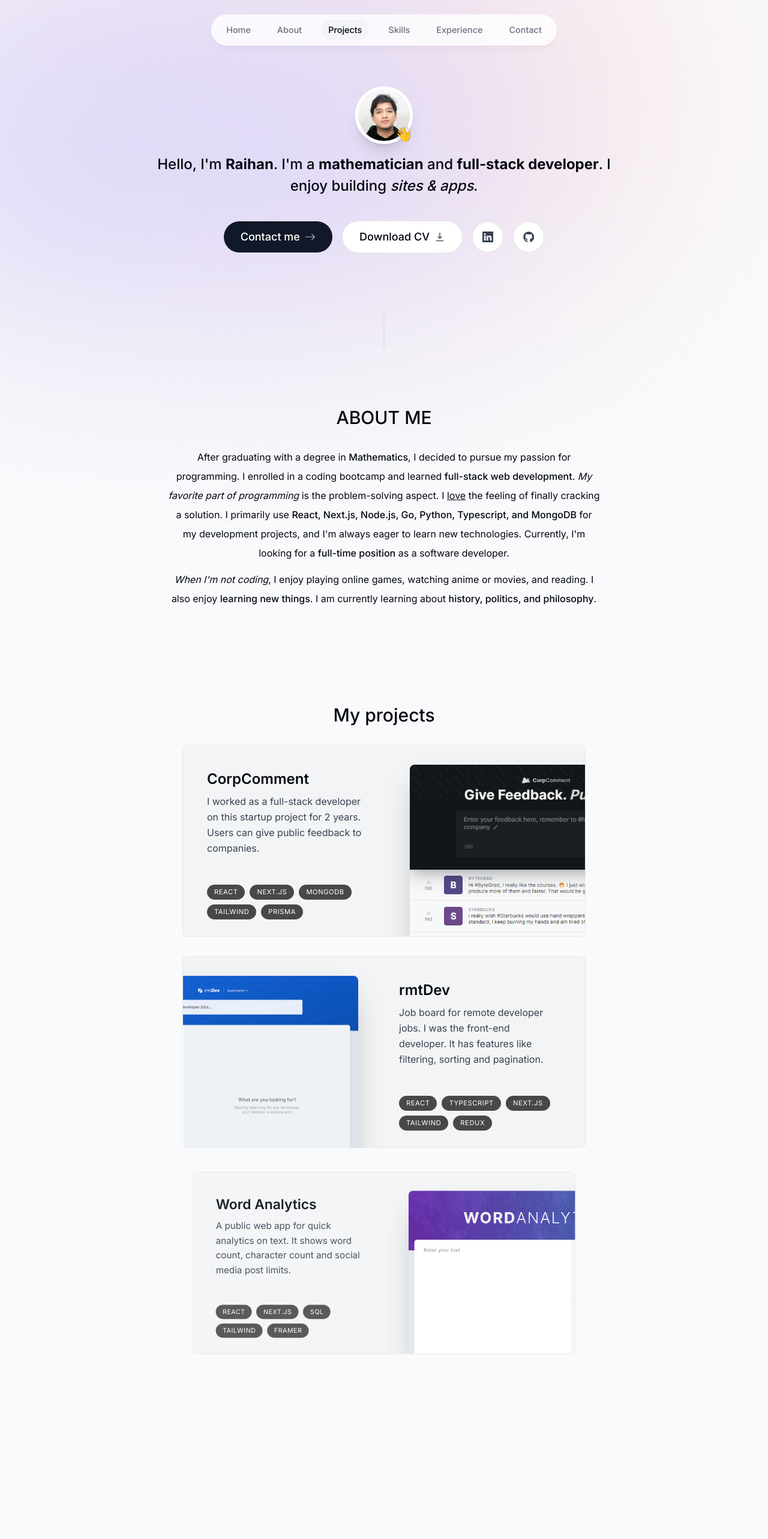
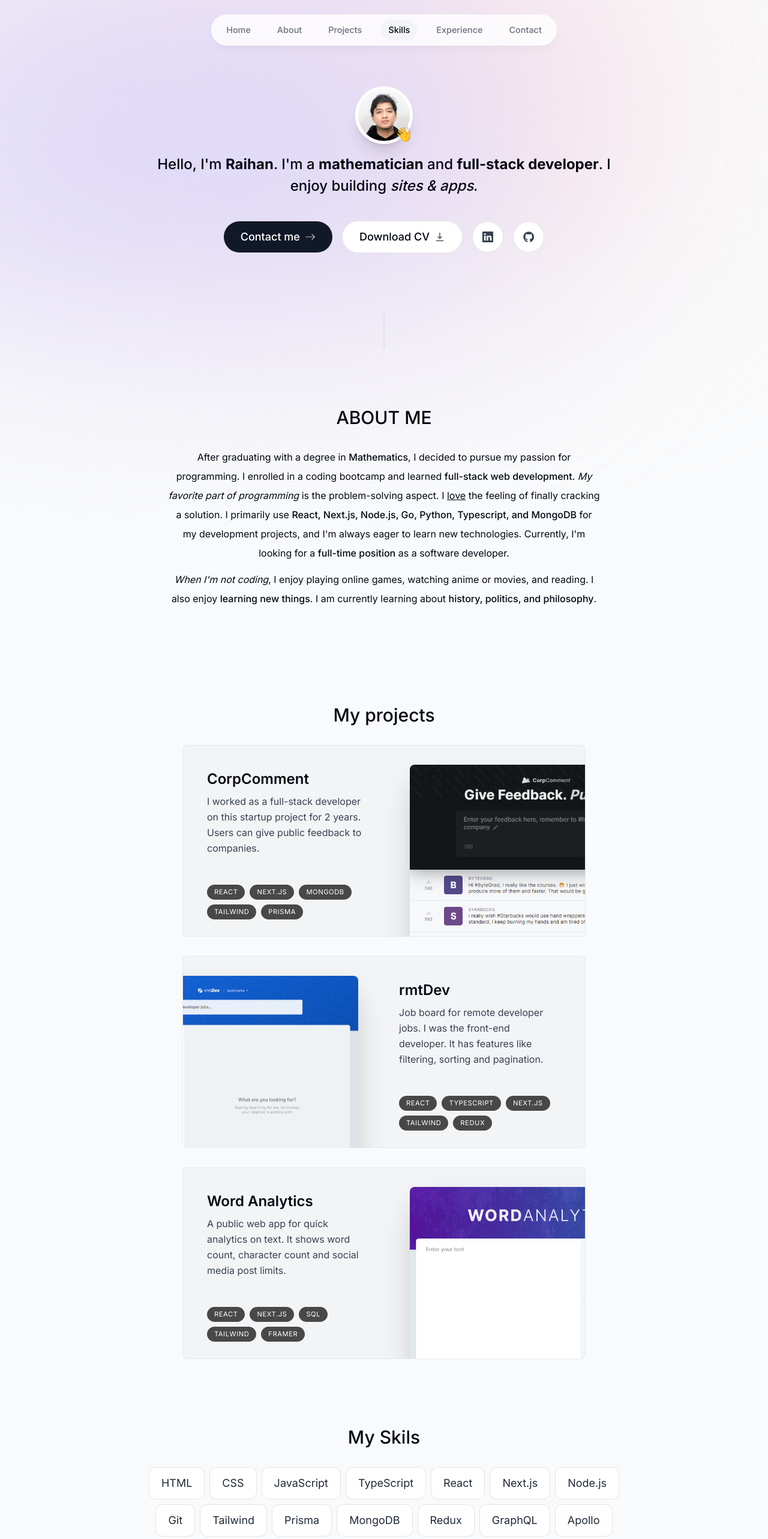
Before and after one commit to raihannooriman/hanhub, a Next.js app: page / in a window 1280 px wide. Shown: the top 2566 px of the page at 60% size. Before the commit the page ends 2266 px from the top, so only its background shows below. Built offline with nearby package versions, Linux system fonts and the light colour scheme.

Commit message:
"header fix & skills"

```diff
--- a/app/page.tsx
+++ b/app/page.tsx
@@ -2,6 +2,7 @@
 import Intro from "@/components/intro";
 import Projects from "@/components/projects";
 import SectionDivider from "@/components/section-divider";
+import Skills from "@/components/skills";
 
 export default function Home() {
   return (
@@ -10,6 +11,7 @@
       <SectionDivider />
       <About />
       <Projects />
+      <Skills />
     </main>
   );
 }
--- a/components/about.tsx
+++ b/components/about.tsx
@@ -1,18 +1,11 @@
 "use client";
-import React, { useEffect } from "react";
+import React from "react";
 import SectionHeading from "./section-heading";
 import { motion } from "framer-motion";
-import { useInView } from "react-intersection-observer";
-import { useActiveSectionContext } from "@/context/active-section-context";
+import { useSectionInView } from "@/lib/hooks";
 
 export default function About() {
-  const { ref, inView } = useInView({ threshold: 0.75 });
-  const { setActiveSection, timeOfLastClick } = useActiveSectionContext();
-  useEffect(() => {
-    if (inView && Date.now() - timeOfLastClick > 1000) {
-      setActiveSection("About");
-    }
-  }, [inView, setActiveSection, timeOfLastClick]);
+  const { ref } = useSectionInView("About");
 
   return (
     <motion.section
--- a/components/intro.tsx
+++ b/components/intro.tsx
@@ -1,23 +1,17 @@
 "use client";
 
 import Image from "next/image";
-import React, { useEffect } from "react";
+import React from "react";
 import { motion } from "framer-motion";
 import Link from "next/link";
 import { BsArrowRight, BsLinkedin } from "react-icons/bs";
 import { HiDownload } from "react-icons/hi";
 import { FaGithub } from "react-icons/fa";
-import { useInView } from "react-intersection-observer";
-import { useActiveSectionContext } from "@/context/active-section-context";
+import { useSectionInView } from "@/lib/hooks";
 
 export default function Intro() {
-  const { ref, inView } = useInView({ threshold: 0.5 });
-  const { setActiveSection } = useActiveSectionContext();
-  useEffect(() => {
-    if (inView) {
-      setActiveSection("Home");
-    }
-  }, [inView, setActiveSection]);
+  const { ref } = useSectionInView("Home", 0.5);
+
   return (
     <section
       ref={ref}
--- a/components/projects.tsx
+++ b/components/projects.tsx
@@ -1,22 +1,15 @@
 "use client";
 
-import React, { useEffect } from "react";
+import React from "react";
 import SectionHeading from "./section-heading";
 import { projectsData } from "@/lib/data";
 import Project from "./project";
-import { useActiveSectionContext } from "@/context/active-section-context";
-import { useInView } from "react-intersection-observer";
+import { useSectionInView } from "@/lib/hooks";
 
 export default function Projects() {
-  const { ref, inView } = useInView({ threshold: 0.5 });
-  const { setActiveSection } = useActiveSectionContext();
-  useEffect(() => {
-    if (inView) {
-      setActiveSection("Projects");
-    }
-  }, [inView, setActiveSection]);
+  const { ref } = useSectionInView("Projects", 0.5);
   return (
-    <section ref={ref} id="projects" className="scroll-mt-28">
+    <section ref={ref} id="projects" className="scroll-mt-28  mb-28">
       <SectionHeading>My projects</SectionHeading>
       <div>
         {projectsData.map((project, index) => (
--- /dev/null
+++ b/components/skills.tsx
@@ -0,0 +1,44 @@
+"use client";
+
+import React from "react";
+import SectionHeading from "./section-heading";
+import { skillsData } from "@/lib/data";
+import { useSectionInView } from "@/lib/hooks";
+import { motion } from "framer-motion";
+
+const fadeInAnimationVariants = {
+  initial: { opacity: 0, y: 100 },
+  animate: (index: number) => ({
+    opacity: 1,
+    y: 0,
+    transition: { delay: 0.05 * index },
+  }),
+};
+
+export default function Skills() {
+  const { ref } = useSectionInView("Skills");
+  return (
+    <section
+      ref={ref}
+      id="skills"
+      className="mb-28 max-w-[53rem] scroll-mt-28 text-center sm:mb-40"
+    >
+      <SectionHeading>My Skils</SectionHeading>
+      <ul className="flex flex-wrap justify-center gap-2 text-lg text-gray-800">
+        {skillsData.map((skill, index) => (
+          <motion.li
+            className="bg-white border border-black/[0.1] rounded-xl px-5 py-3"
+            key={index}
+            variants={fadeInAnimationVariants}
+            initial="initial"
+            whileInView="animate"
+            viewport={{ once: true }}
+            custom={index}
+          >
+            {skill}
+          </motion.li>
+        ))}
+      </ul>
+    </section>
+  );
+}
--- a/context/active-section-context.tsx
+++ b/context/active-section-context.tsx
@@ -1,8 +1,7 @@
 "use client";
+import type { SectionName } from "@/lib/types";
 import React, { useState, createContext, useContext } from "react";
-import { links } from "@/lib/data";
 
-type SectionName = (typeof links)[number]["name"];
 type ActiveSectionContextProviderProps = {
   children: React.ReactNode;
 };
--- /dev/null
+++ b/lib/hooks.ts
@@ -0,0 +1,21 @@
+import { useActiveSectionContext } from "@/context/active-section-context";
+import { useEffect } from "react";
+import { useInView } from "react-intersection-observer";
+import type { SectionName } from "./types";
+
+export function useSectionInView(sectionName: SectionName, threshold = 0.75) {
+  const { ref, inView } = useInView({
+    threshold,
+  });
+  const { setActiveSection, timeOfLastClick } = useActiveSectionContext();
+
+  useEffect(() => {
+    if (inView && Date.now() - timeOfLastClick > 1000) {
+      setActiveSection(sectionName);
+    }
+  }, [inView, setActiveSection, timeOfLastClick, sectionName]);
+
+  return {
+    ref,
+  };
+}
--- /dev/null
+++ b/lib/types.ts
@@ -0,0 +1,3 @@
+import { links } from "./data";
+
+export type SectionName = (typeof links)[number]["name"];
```
